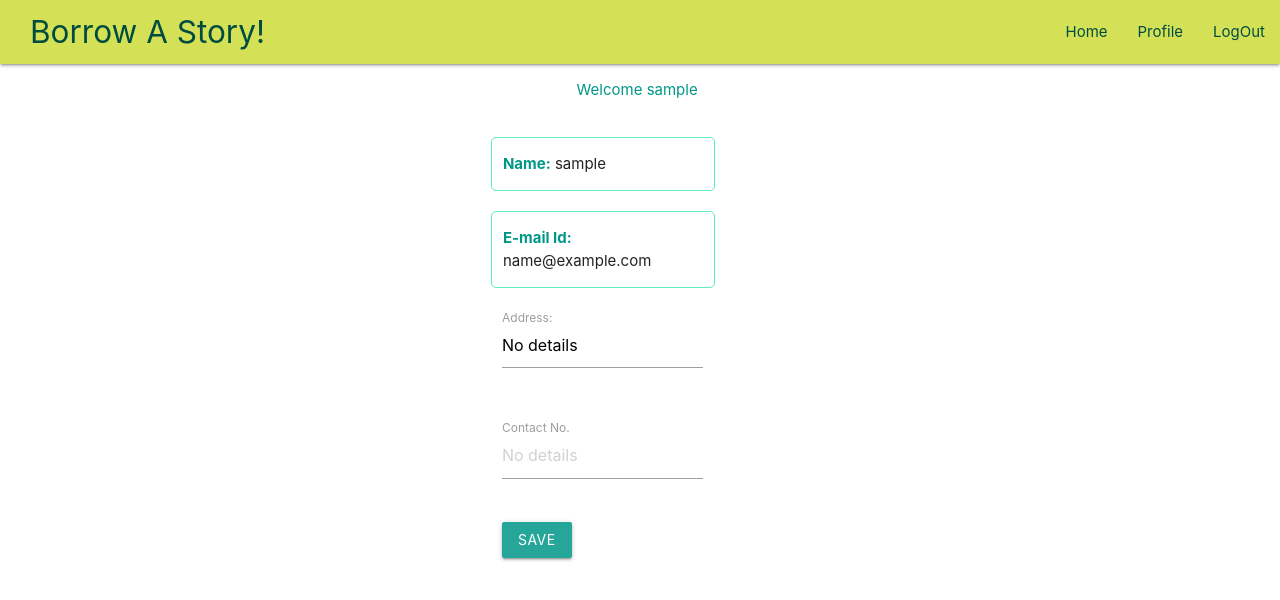
After one commit to farrukh-ahm/Borrow-A-Story-Library, a Django app: page /profile/ in a window 1280 px wide. The commit adds this page. Shown: the top 600 px of the page. Run offline with Django 3.2, Linux system fonts and the light colour scheme; the visitor is signed in with stand-in values (Sample User, id 1); some libraries are stand-ins or nearby versions.

Commit message:
Add Profile page for users

```diff
--- a/borrow_a_story/forms.py
+++ b/borrow_a_story/forms.py
@@ -1,4 +1,4 @@
-from .models import Issue
+from .models import Issue, User_Detail
 from django import forms
 
 
@@ -12,3 +12,10 @@ class IssueForm(forms.ModelForm):
         model = Issue
         fields = ('return_by',)
         widgets = {'return_by': DateInput()}
+
+
+class ProfileForm(forms.ModelForm):
+
+    class Meta:
+        model = User_Detail
+        fields = ('address', 'contact_no',)
--- a/borrow_a_story/urls.py
+++ b/borrow_a_story/urls.py
@@ -4,5 +4,6 @@ from django.urls import path
 urlpatterns = [
     path('', views.BookCatalogue.as_view(), name='home'),
     path('book_issue/<slug:slug>/', views.BookIssue.as_view(), name='book_issue'),
-    path('book_return/<slug:slug>/', views.BookReturn.as_view(), name='book_return')
+    path('book_return/<slug:slug>/', views.BookReturn.as_view(), name='book_return'),
+    path('profile/', views.UserProfile.as_view(), name='user_profile')
 ]
--- a/borrow_a_story/views.py
+++ b/borrow_a_story/views.py
@@ -1,7 +1,7 @@
 from django.shortcuts import render, redirect, get_object_or_404, reverse
 from django.views import generic, View
-from .models import Author, Book, Issue
-from .forms import IssueForm
+from .models import Author, Book, Issue, User_Detail
+from .forms import IssueForm, ProfileForm
 import random
 
 
@@ -89,3 +89,27 @@ class BookReturn(View):
         }
 
         return render(request, 'book_return.html', context)
+
+
+class UserProfile(View):
+
+    def get(self, request, *args, **kwargs):
+        try:
+            queryset = User_Detail.objects.all()
+            user_info = get_object_or_404(queryset, user=request.user)
+        except:
+            queryset = []
+            user_info = {'address': 'No details', 'contact_no': 'No details'}
+        # user_info = get_object_or_404(queryset, user=request.user)
+        profile_form = ProfileForm()
+
+        context = {
+            'user_info': user_info,
+            'profile_form': profile_form,
+        }
+
+        return render(request, 'profile.html', context)
+
+    def post(self, request, *args, **kwargs):
+        user = User.objects.filter(username=reque.user)
+        user_info = user.user.all()
--- a/static/css/style.css
+++ b/static/css/style.css
@@ -12,12 +12,17 @@
 
 
 #logged-user{
-    position: absolute;
-    left: 50%;
-    top: 50%;
-    transform: translate(-50%, -50%);
+    margin-top: 1em;
+    /* background-color: aquamarine; */
 }
 
 .manual-padding-cards{
     margin-bottom: 5rem;
 }
+
+
+.info-control{
+    /* width: 20%; */
+    border: 1px solid rgb(93, 240, 183);
+    border-radius: 5px;
+}
--- a/templates/base.html
+++ b/templates/base.html
@@ -20,13 +20,13 @@
             <div class="nav-wrapper lime lighten-1">
                 <a href="#!" class="brand-logo  teal-text text-darken-4" id="title">Borrow A Story!</a>
                 <a href="#" data-target="mobile-demo" class="sidenav-trigger"><i class="material-icons">menu</i></a>
-                {% if user.is_authenticated %}
+                <!-- {% if user.is_authenticated %}
                     <span id="logged-user" class="teal-text">Welcome {{ user.get_username }}</span>
-                {% endif %}
+                {% endif %} -->
                 <ul class="right hide-on-med-and-down">
                     <li><a href="/" class="teal-text text-darken-4">Home</a></li>
                     {% if user.is_authenticated %}
-                        <li><a href="#" class="teal-text text-darken-4">Profile</a></li>
+                        <li><a href="{% url 'user_profile' %}" class="teal-text text-darken-4">Profile</a></li>
                         <li><a href="{% url 'account_logout' %}" class="teal-text text-darken-4">LogOut</a></li>
                     {% else %}
                         <li><a href="{% url 'account_login' %}" class="teal-text text-darken-4">LogIn</a></li>
@@ -49,6 +49,13 @@
 
     </header>
     <div class="container">
+        <div class="row">
+            <div class="col s12 m6 offset-s3 offset-m5">
+                {% if user.is_authenticated %}
+                <p id="logged-user" class="teal-text">Welcome {{ user.get_username }}</p>
+            {% endif %}
+            </div>
+        </div>
 
         {% block content %}
 
--- a/templates/book_issue.html
+++ b/templates/book_issue.html
@@ -29,8 +29,6 @@
         <p>Borrowing as: {{ user.username }}</p>
     </div>
     <form action="" class="col s6 m6 offset-m3" method="POST">
-        <!-- <label for="username">Borrowing As:</label>
-        <input type="text" value="{{ user.username }}" id="username"> -->
         {{form}}
         {% csrf_token %}
         <button type="submit" class="btn btn-signup btn-lg">Submit</button>
--- /dev/null
+++ b/templates/profile.html
@@ -0,0 +1,43 @@
+{% extends 'base.html' %}
+
+{% block content %}
+{% load crispy_forms_tags %}
+
+<div class="row" id="">
+    <div class="col s12 m3 offset-m4 info-control">
+        <p><b class="teal-text">Name:</b> {{ user.get_username }}</p>
+    </div>
+    <!-- <div class="col s12 m3 offset-m3 info-control">
+        <p><b>E-mail Id: {{ user.email }}</b></p>
+    </div> -->
+</div>
+<div class="row">
+    <div class="col s12 m3 offset-m4 info-control">
+        <p><b class="teal-text">E-mail Id:</b> {{ user.email }}</p>
+    </div>
+</div>
+
+
+<div class="row">
+    <form class="col s12" method="POST">
+      <div class="row">
+        <div class="input-field col s12 m3 offset-m4">
+            <textarea id="textarea1" class="materialize-textarea validate">{{user_info.address}}</textarea>
+            <label for="textarea1">Address:</label>
+        </div>
+      </div>
+      <div class="row">
+        <div class="input-field col s12 m3 offset-m4">
+            <input placeholder="{{user_info.contact_no}}" id="first_name" type="number" class="validate">
+            <label for="first_name">Contact No.</label>
+          </div>
+      </div>
+      <div class="row">
+        <div class="col s12 m3 offset-m4">
+            <button type="submit" class="btn btn-signup btn-lg">Save</button>
+        </div>
+      </div>
+    </form>
+  </div>
+
+{% endblock %}
```
